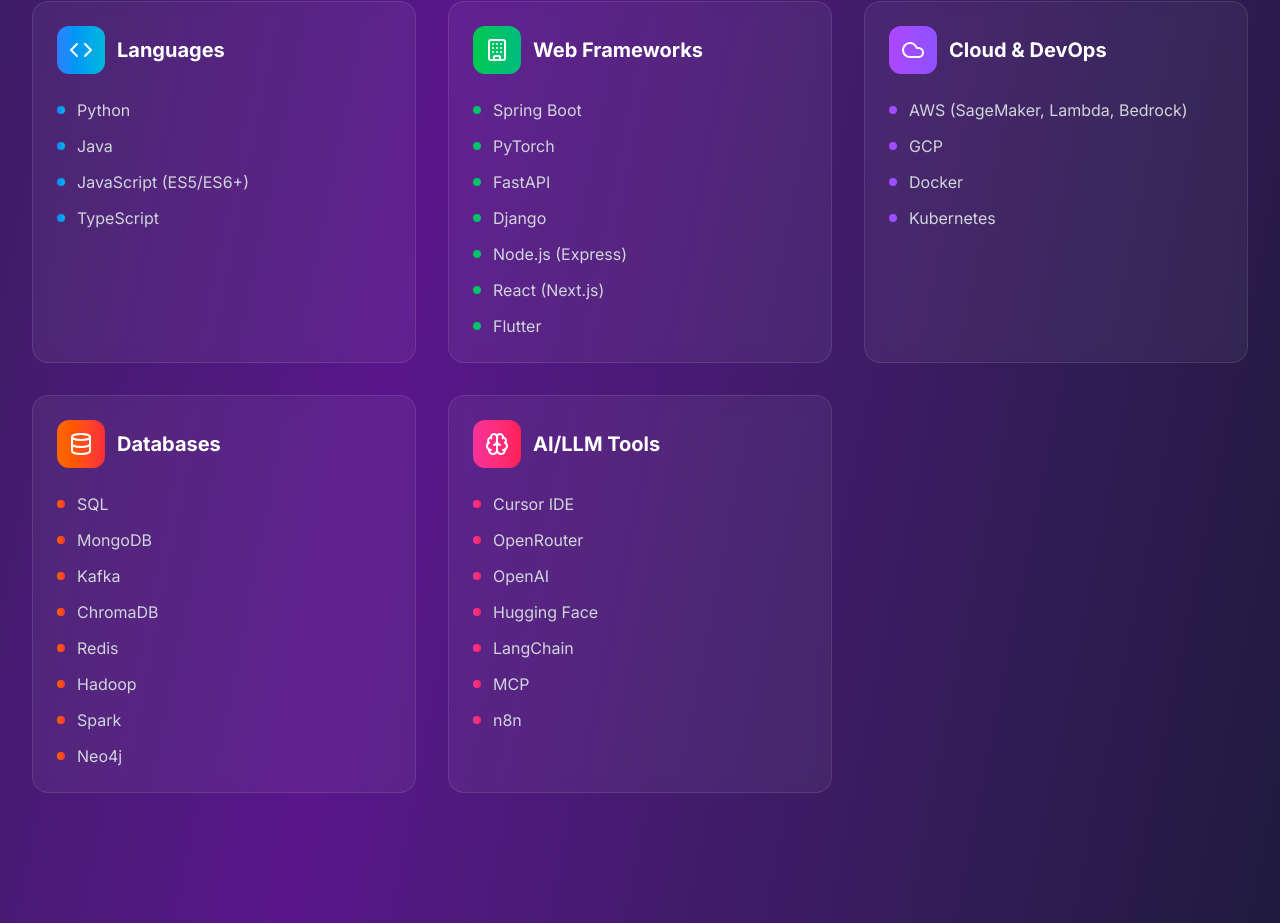
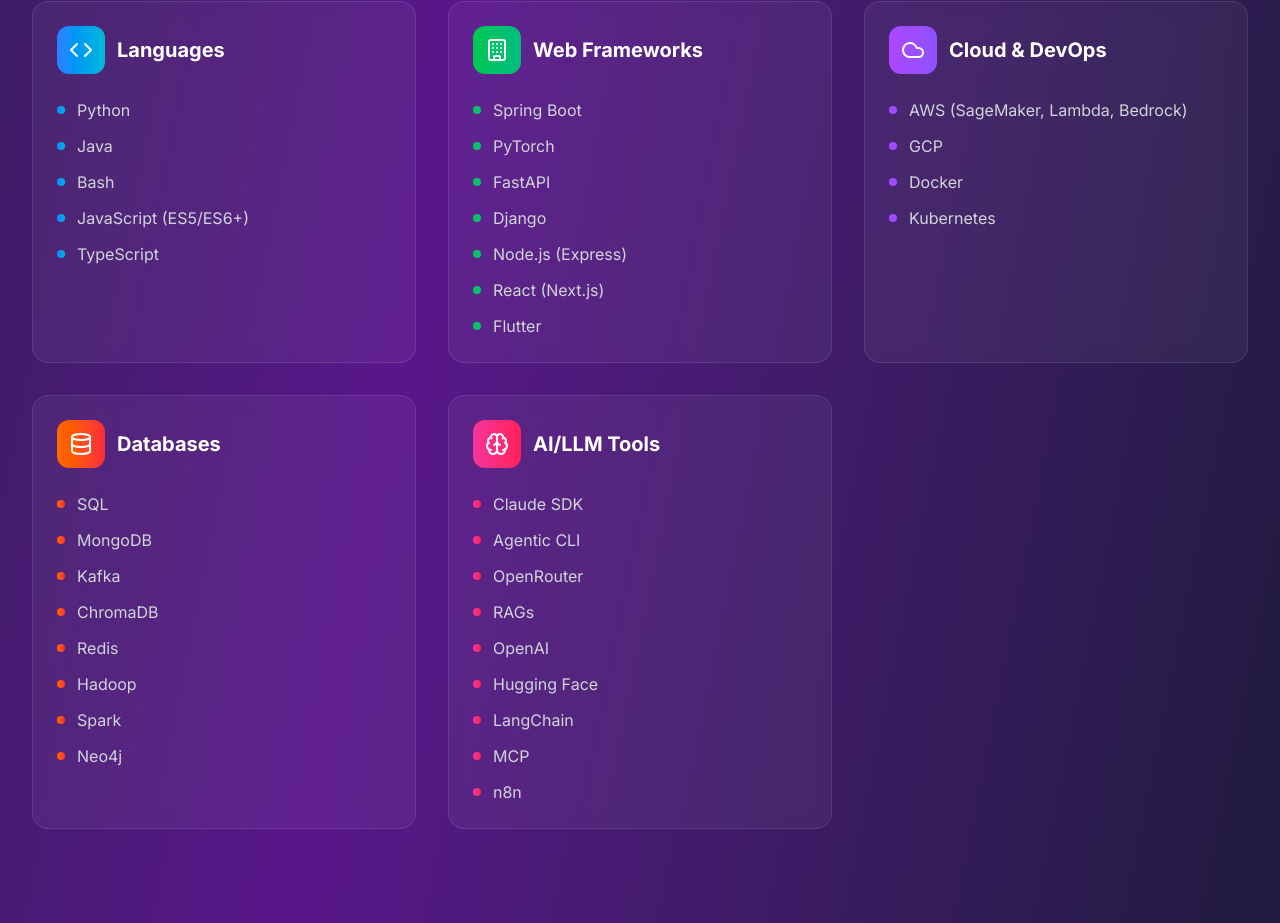
Before and after one commit to AshutoshRudraksh/visitashutosh, a Next.js app in the folder portfolio/: page / in a window 1280 px wide. Shown: the part 4077-5000 px from the top of the page. Built offline with nearby package versions, Linux system fonts and the light colour scheme.

Commit message:
Update skills in skillCategories array

```diff
--- a/portfolio/src/app/page.tsx
+++ b/portfolio/src/app/page.tsx
@@ -122,7 +122,7 @@ export default function Home() {
     {
       title: "Languages",
       icon: Code,
-      skills: ["Python", "Java", "JavaScript (ES5/ES6+)", "TypeScript"],
+      skills: ["Python", "Java", "Bash", "JavaScript (ES5/ES6+)", "TypeScript"],
       color: "from-blue-500 to-cyan-500"
     },
     {
@@ -146,7 +146,7 @@ export default function Home() {
     {
       title: "AI/LLM Tools",
       icon: Brain,
-      skills: ["Cursor IDE", "OpenRouter", "OpenAI", "Hugging Face", "LangChain", "MCP", "n8n"],
+      skills: ["Claude SDK", "Agentic CLI", "OpenRouter", "RAGs", "OpenAI", "Hugging Face", "LangChain", "MCP", "n8n"],
       color: "from-pink-500 to-rose-500"
     }
   ];
```
